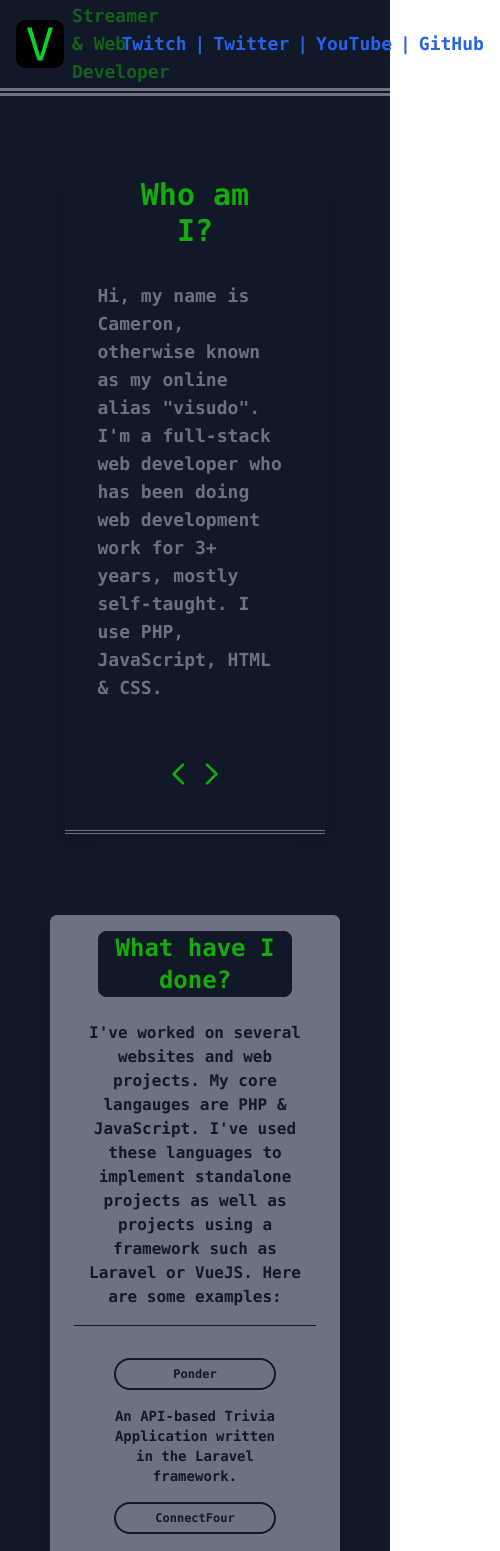
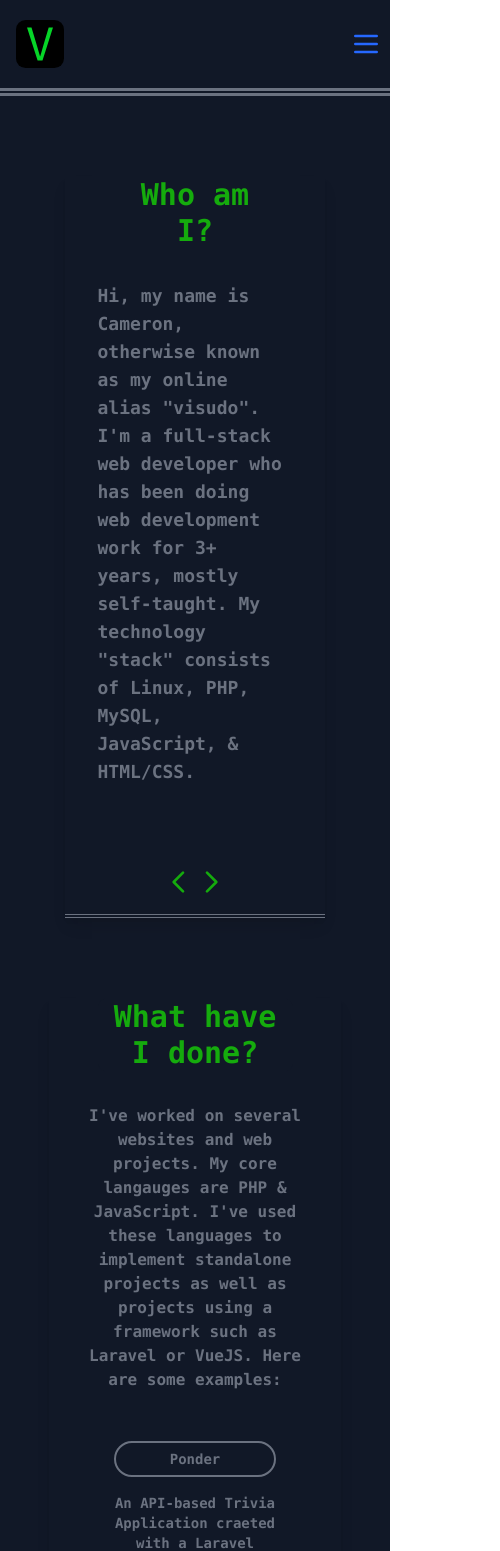
Before and after one commit to visudo20179C/portfolio, a Nuxt app: page / in a window 390 px wide. Shown: the top 1551 px of the page, 500 px wide, since content can reach past the window. Built offline with nearby package versions, Linux system fonts and the light colour scheme.

Commit message:
full responsiveness

```diff
--- a/components/Footer.vue
+++ b/components/Footer.vue
@@ -1,10 +1,10 @@
 <template>
-	<div class="flex justify-between h-48 bg-gray-900 border-double border-t-8 border-gray-500">
-		<div class="mt-auto mb-auto ml-4 text-visudo-red border border-2 border-gray-900">
+	<div class="w-full flex justify-between h-full bg-gray-900 border-double border-t-8 border-gray-500 sm:h-48 pb-10 pt-10">
+		<div class="w-3/4 hidden mt-auto mb-auto ml-4 text-visudo-red border border-2 border-gray-900 md:block">
 			{{this.selectedQuote}}
 		</div>
-		<div class="mt-auto mb-auto mr-8 text-visudo-green text-center">
-			<div class="font-bold">Are you a streamer or other content creator in need of a website or web service? Contact Me:</div>
+		<div class="m-auto text-visudo-green text-center">
+			<div class="w-1/2 mx-auto font-bold md:w-3/4">Are you a streamer or other content creator in need of a website or web service? Contact Me:</div>
 			<ul class="mt-4">
 				<li>Email:  cjkbusiness96@gmail.com</li>
 				<li>Discord: visudo#0318 </li>
--- a/components/Header.vue
+++ b/components/Header.vue
@@ -1,18 +1,65 @@
 <template>
-	<div class="flex justify-between h-24 bg-gray-900 border-double border-b-8 border-gray-500">
+	<div class="w-full h-24 bg-gray-900 border-double border-b-8 border-gray-500">
+		<div class="flex justify-between pt-5">
 			<div class="flex mt-auto mb-auto">
 				<img class="h-12 w-12 ml-4 mt-auto mb-auto" src="../static/favicon.svg"/>
-			<div class="text-lg text-visudo-green font-bold mt-auto mb-auto ml-2 animate-pulse"> Streamer & Web Developer </div>
+				<div class="text-lg text-visudo-green font-bold mt-auto mb-auto ml-2 hidden sm:block"> Streamer & Web Developer </div>
 			</div>
-		<div class="flex mt-auto mb-auto text-lg text-blue-600 font-bold">
+			<div class="hidden mt-auto mb-auto text-lg text-blue-600 font-bold sm:flex">
 				<a class="mr-2 hover:text-blue-300 transition duration-500 ease-in-out transform hover:-translate-y-1 hover:scale-60" href="https://www.twitch.tv/v1sudo" target="_blank">Twitch</a> |
 				<a class="ml-2 mr-2 hover:text-blue-300 transition duration-500 ease-in-out transform hover:-translate-y-1 hover:scale-60" href="https://www.twitter.com/v1sudo" target="_blank">Twitter</a> |
 				<a class="ml-2 mr-2 hover:text-blue-300 transition duration-500 ease-in-out transform hover:-translate-y-1 hover:scale-60" href="https://www.youtube.com/channel/UC4gq_UflDu--JuISXL4C8UQ" target="_blank">YouTube</a> |
 				<a class="ml-2 mr-4 hover:text-blue-300 transition duration-500 ease-in-out transform hover:-translate-y-1 hover:scale-60" href="https://github.com/visudo20179C" target="_blank">GitHub</a>
 			</div>
+			<div class="flex sm:hidden">
+				<button @click="toggleMenu">
+					<div v-if="!shouldToggleMenu">
+						<svg xmlns="http://www.w3.org/2000/svg" class="h-8 w-8 mr-2 text-visudo-blue" fill="none" viewBox="0 0 24 24" stroke="currentColor">
+						  <path stroke-linecap="round" stroke-linejoin="round" stroke-width="2" d="M4 6h16M4 12h16M4 18h16" />
+						</svg>
+					</div>
+					<div v-else>
+						<svg xmlns="http://www.w3.org/2000/svg" class="h-8 w-8 mr-2 text-visudo-blue" fill="none" viewBox="0 0 24 24" stroke="currentColor">
+						  <path stroke-linecap="round" stroke-linejoin="round" stroke-width="2" d="M10 14l2-2m0 0l2-2m-2 2l-2-2m2 2l2 2m7-2a9 9 0 11-18 0 9 9 0 0118 0z" />
+						</svg>
+					</div>
+				</button>
+			</div>
+		</div>
+		<transition name="fade" mode="out-in">
+			<div v-if="shouldToggleMenu" class="mt-10 w-full text-lg text-blue-600 font-bold sm:hidden absolute z-40">
+					<div class="flex flex-col text-right bg-transparent">
+						<a class="px-4 py-2 hover:text-blue-300 transition duration-500 ease-in-out transform hover:-translate-y-1 hover:scale-60" href="https://www.twitch.tv/v1sudo" target="_blank">Twitch</a>
+						<a class="px-4 py-2 hover:text-blue-300 transition duration-500 ease-in-out transform hover:-translate-y-1 hover:scale-60" href="https://www.twitter.com/v1sudo" target="_blank">Twitter</a>
+						<a class="px-4 py-2 hover:text-blue-300 transition duration-500 ease-in-out transform hover:-translate-y-1 hover:scale-60" href="https://www.youtube.com/channel/UC4gq_UflDu--JuISXL4C8UQ" target="_blank">YouTube</a>
+						<a class="px-4 py-2 hover:text-blue-300 transition duration-500 ease-in-out transform hover:-translate-y-1 hover:scale-60" href="https://github.com/visudo20179C" target="_blank">GitHub</a>
+					</div>
+			</div>
+		</transition>
 	</div>
 </template>
 
 <script>
-export default {}
+export default {
+	name: 'Header',
+	data() {
+		return {
+			shouldToggleMenu: false,
+		}
+	},
+	methods: {
+		toggleMenu() {
+			this.shouldToggleMenu = !this.shouldToggleMenu
+		}
+	},
+}
 </script>
+
+<style>
+.fade-enter-active, .fade-leave-active {
+  transition: opacity .5s;
+}
+.fade-enter, .fade-leave-to /* .fade-leave-active below version 2.1.8 */ {
+  opacity: 0;
+}
+</style>
--- a/components/Main.vue
+++ b/components/Main.vue
@@ -1,28 +1,28 @@
 <template class="bg-gray-900">
-	<div>
-		<div class="w-2/3 h-5/6 mt-20 mb-20 mx-auto bg-gray-900 border-b-4 border-double border-gray-500 shadow-lg relative sm:h-80">
+	<div class="w-full">
+		<div class="w-2/3 h-5/6 mt-20 mb-20 mx-auto bg-gray-900 border-b-4 border-double border-gray-500 shadow-lg relative lg:h-80">
 			<div class="mb-24 w-3/4 m-auto">
 				<transition name="fade" mode="out-in">
 					<div v-if="!firstShow" key="0">
-						<div class="w-2/3 text-3xl text-visudo-green font-black mb-8 mt-4 border rounded-lg bg-gray-900 border-gray-900 text-center ml-auto mr-auto">
+						<div class="w-5/6 text-3xl text-visudo-green font-black mb-8 mt-4 border rounded-lg border-gray-900 text-center ml-auto mr-auto">
 							Who am I?
 						</div>
-						<div class="text-gray-500 text-lg font-bold">
-							Hi, my name is Cameron, otherwise known as my online alias "visudo". I'm a full-stack web developer who has been doing web development work for 3+ years, mostly self-taught. I use PHP, JavaScript, HTML &amp; CSS.
+						<div class="mb-10 text-gray-500 text-lg font-bold md:mb-0">
+							Hi, my name is Cameron, otherwise known as my online alias "visudo". I'm a full-stack web developer who has been doing web development work for 3+ years, mostly self-taught. My technology "stack" consists of Linux, PHP, MySQL, JavaScript, &amp; HTML/CSS.
 						</div>
 					</div>
 					<div class="text-gray-900 text-left" v-else-if="firstShow" key="1">
-						<div class="w-2/3 text-3xl text-visudo-green font-black mb-8 mt-4 border rounded-lg bg-gray-900 border-gray-900 text-center ml-auto mr-auto">
+						<div class="w-5/6 text-3xl text-visudo-green font-black mb-8 mt-4 border rounded-lg border-gray-900 text-center ml-auto mr-auto sm:w-2/3">
 							What do I want to do?
 						</div>
-						<div class="text-gray-500 text-lg font-bold">
+						<div class="mb-10 text-gray-500 text-lg font-bold md:mb-0">
 							I want to develop websites and web services for Streamers and Content Creators alike. The benefit of hiring me compared to going with a competitor is that you get a completely customized experience. I also have extensive knowledge using 3rd-party API's such as PayPal, Twitch, Discord, and more.
 						</div>
 					</div>
 				</transition>
 			</div>
 			<div class="pb-8">
-				<div class="absolute bottom-10 left-10 right-10">
+				<div class="absolute bottom-4 left-10 right-10">
 					<div class="flex justify-center">
 						<button @click="firstShowPrev">
 							<svg xmlns="http://www.w3.org/2000/svg" class="h-8 w-8 text-visudo-green hover:text-visudo-blue" fill="none" viewBox="0 0 24 24" stroke="currentColor">
@@ -38,60 +38,60 @@
 				</div>
 			</div>
 		</div>
-		<div class="w-3/4 h-5/6 mt-4 mb-10 mx-auto bg-gray-500 border rounded-lg border-gray-900 shadow-lg font-bold">
-			<div class="w-2/3 text-2xl text-visudo-green font-black mb-6 mt-4 border rounded-lg bg-gray-900 border-gray-900 text-center ml-auto mr-auto">
+		<div class="w-3/4 h-5/6 mt-4 mb-10 mx-auto bg-gray-900 border-b-4 border-double border-gray-500 shadow-lg font-bold text-gray-500">
+			<div class="w-2/3 text-3xl text-visudo-green font-black mb-8 mt-4 border rounded-lg bg-gray-900 border-gray-900 text-center mx-auto">
 				What have I done?
 			</div>
 			<div class="divide-y divide-gray-900">
-				<div class="text-gray-900 text-center mb-4 mt-4 w-3/4 ml-auto mr-auto">
+				<div class="text-center mb-4 mt-4 w-3/4 ml-auto mr-auto">
 					I've worked on several websites and web projects. My core langauges are PHP &amp; JavaScript. I've used these languages to implement standalone projects as well as projects using a framework such as Laravel or VueJS. Here are some examples:
 				</div>
-				<div class="text-gray-900 text-left ml-2 w-5/6 ml-auto mr-auto text-sm mb-12 pt-8 flex flex-col justify-between sm:flex-row">
-					<div class="flex flex-col"><a href="https://staging.ponder-app.org/" target="_blank" class="w-2/3 ml-auto mr-auto text-gray-900 text-center text-xs sm:text-md border-2 rounded-full py-1.5 px-3 border-gray-900 text-md font-black hover:text-visudo-blue hover:border-visudo-blue transition duration-500 ease-in-out transform hover:-translate-y-1 hover:scale-60">Ponder</a><div class="w-2/3 m-auto mt-4 mb-4 text-center">An API-based Trivia Application written in the Laravel framework.</div></div>
-					<div class="flex flex-col"><a href="https://connect-four.visudo.me/" target="_blank" class="w-2/3 ml-auto mr-auto text-gray-900 text-center text-xs sm:text-md border-2 rounded-full py-1.5 px-3 border-gray-900 text-md font-black hover:text-visudo-blue hover:border-visudo-blue transition duration-500 ease-in-out transform hover:-translate-y-1 hover:scale-60">ConnectFour</a><div class="w-2/3 m-auto mt-4 mb-4 text-center">A web-based version of the game "Connect-Four" in the VueJS framework.<a href="https://github.com/visudo20179C/connect-four" target="_blank"><img src="../static/GitHub-Mark-32px.png" class="m-auto mt-4"/></a></div></div>
-					<div class="flex flex-col"><a href="https://apex-stats.visudo.me/" target="_blank" class="w-2/3 ml-auto mr-auto text-gray-900 text-center text-xs sm:text-md border-2 rounded-full py-1.5 px-3 border-gray-900 text-md font-black hover:text-visudo-blue hover:border-visudo-blue transition duration-500 ease-in-out transform hover:-translate-y-1 hover:scale-60">ApexPlayerStats</a><div class="w-2/3 m-auto mt-4 text-center">A hobby project that was inspired by my love for gaming. Another in VueJS.<a href="https://github.com/visudo20179C/apex-player-stats" target="_blank"><img src="../static/GitHub-Mark-32px.png" class="m-auto mt-4"/></a></div></div>
+				<div class="text-left ml-2 w-5/6 ml-auto mr-auto text-sm mb-12 pt-8 flex flex-col justify-evenly lg:flex-row">
+					<div class="flex flex-col"><a href="https://staging.ponder-app.org/" target="_blank" class="w-2/3 ml-auto mr-auto text-gray-500 text-center border-2 rounded-full py-1.5 px-3 border-gray-500 text-sm font-black hover:text-visudo-blue hover:border-visudo-blue transition duration-500 ease-in-out transform hover:-translate-y-1 hover:scale-60 text-md sm:text-md md:text-sm lg:text-lg">Ponder</a><div class="w-2/3 m-auto mt-4 mb-4 text-center">An API-based Trivia Application craeted with a Laravel back-end and InertiaJS front-end.</div></div>
+					<div class="flex flex-col"><a href="https://connect-four.visudo.me/" target="_blank" class="w-2/3 ml-auto mr-auto text-gray-500 text-center border-2 rounded-full py-1.5 px-3 border-gray-500 text-sm font-black hover:text-visudo-blue hover:border-visudo-blue transition duration-500 ease-in-out transform hover:-translate-y-1 hover:scale-60 text-md sm:text-sm md:text-sm lg:text-lg">Connect Four</a><div class="w-2/3 m-auto mt-4 mb-4 text-center">A web-based version of the game "Connect-Four" with a VueJS front-end and socket.io back-end.<a href="https://github.com/visudo20179C/connect-four" target="_blank"><img src="../static/GitHub-Mark-Light-32px.png" class="m-auto mt-4"/></a></div></div>
+					<div class="flex flex-col"><a href="https://apex-stats.visudo.me/" target="_blank" class="w-2/3 ml-auto mr-auto text-gray-500 text-center border-2 rounded-full py-1.5 px-3 border-gray-500 text-sm font-black hover:text-visudo-blue hover:border-visudo-blue transition duration-500 ease-in-out transform hover:-translate-y-1 hover:scale-60 text-md sm:text-md md:text-sm lg:text-lg">Apex Stats</a><div class="w-2/3 m-auto mt-4 text-center">A hobby project that was inspired by my love for gaming. This is a "server-less" VueJS project.<a href="https://github.com/visudo20179C/apex-player-stats" target="_blank"><img src="../static/GitHub-Mark-Light-32px.png" class="m-auto mt-4"/></a></div></div>
 				</div>
 			</div>
 		</div>
-		<div class="w-2/3 text-3xl text-visudo-green font-black mb-6 mt-4 text-center ml-auto mr-auto">
+		<div class="w-2/3 text-3xl text-visudo-green font-black mb-8 mt-4 text-center ml-auto mr-auto">
 			Things I can create:
 		</div>
-		<div class="mx-auto h-60 w-3/4 flex flex-row justify-evenly items-top mb-10 text-center text-gray-900 font-bold sm:h-80">
-			<div class="w-1/4 border border-2 rounded-lg border-gray-900 bg-gray-500 transition duration-500 ease-in-out transform hover:-translate-y-1 hover:scale-110">
-				<div class="ml-auto mr-auto mt-4 md:text-lg mb-4">Node.js Micro-services</div>
-				<img src="../static/Node.js_logo.svg" class="m-auto w-2/3 h-2/3"/>
+		<div class="mx-auto h-3/4 w-3/4 flex flex-col justify-evenly items-top mb-10 pb-10 text-center text-gray-900 font-bold lg:h-80 lg:flex-row">
+			<div class="w-1/2 mx-auto border border-2 rounded-lg border-gray-500 bg-gray-900 transition duration-500 ease-in-out transform hover:-translate-y-1 hover:scale-110 lg:w-1/4">
+				<div class="mx-auto mt-4 md:text-lg mb-4 text-visudo-green font-black">Node.js Micro-services</div>
+				<img src="../static/Node.js_logo.svg" class="m-auto w-2/3 h-2/3 pb-4 lg:pb-0"/>
 			</div>
-			<div class="w-1/4 border border-2 rounded-lg border-gray-900 bg-gray-500 transition duration-500 ease-in-out transform hover:-translate-y-1 hover:scale-110">
-				<div class="ml-auto mr-auto mt-4 md:text-lg mb-4">CRUD applications</div>
-				<img src="../static/lara.svg" class="m-auto w-2/3 h-2/3"/>
+			<div class="w-1/2 mx-auto mt-6 border border-2 rounded-lg border-gray-500 bg-gray-900 transition duration-500 ease-in-out transform hover:-translate-y-1 hover:scale-110 lg:w-1/4 lg:mt-0">
+				<div class="ml-auto mr-auto mt-4 md:text-lg mb-4 text-visudo-green font-black">CRUD applications</div>
+				<img src="../static/lara.svg" class="m-auto w-2/3 h-2/3 pb-4 lg:pb-0"/>
 			</div>
-			<div class="w-1/4 border border-2 rounded-lg border-gray-900 bg-gray-500 transition duration-500 ease-in-out transform hover:-translate-y-1 hover:scale-110">
-				<div class="ml-auto mr-auto mt-4 md:text-lg mb-4">Single Page Applications</div>
-				<img src="../static/Vue.js_Logo_2.svg" class="m-auto w-2/3 h-2/3"/>
+			<div class="w-1/2 mx-auto mt-6 border border-2 rounded-lg border-gray-500 bg-gray-900 transition duration-500 ease-in-out transform hover:-translate-y-1 hover:scale-110 lg:w-1/4 lg:mt-0">
+				<div class="ml-auto mr-auto mt-4 md:text-lg mb-4 text-visudo-green font-black">Single Page Applications</div>
+				<img src="../static/Vue.js_Logo_2.svg" class="m-auto w-2/3 h-2/3 pb-4 lg:pb-0"/>
 			</div>
 		</div>
 		<div class="w-2/3 text-3xl text-visudo-green font-black mb-6 mt-4 text-center ml-auto mr-auto">
 			Services I can integrate:
 		</div>
-		<div class="mx-auto h-60 w-3/4 flex flex-row justify-evenly items-top mb-10 text-center text-gray-900 font-bold sm:h-80">
-			<div class="w-1/4 border border-2 rounded-lg border-gray-900 bg-gray-500 transition duration-500 ease-in-out transform hover:-translate-y-1 hover:scale-110">
-				<div class="ml-auto mr-auto mt-4 text-lg mb-4">Discord</div>
-				<img src="../static/js_discord-ar21.svg" class="m-auto w-2/3 h-2/3"/>
+		<div class="mx-auto h-3/4 w-3/4 flex flex-col justify-evenly items-top mb-10 pb-10 text-center text-gray-900 font-bold lg:h-80 lg:flex-row border-b-4 border-double border-gray-500">
+			<div class="w-1/2 mx-auto border border-2 rounded-lg border-gray-500 bg-gray-900 transition duration-500 ease-in-out transform hover:-translate-y-1 hover:scale-110 lg:w-1/4">
+				<div class="ml-auto mr-auto mt-4 text-lg mb-4 text-visudo-green font-black">Discord</div>
+				<img src="../static/js_discord-ar21.svg" class="m-auto w-2/3 h-2/3 pb-4 lg:pb-0"/>
 			</div>
-			<div class="w-1/4 border border-2 rounded-lg border-gray-900 bg-gray-500 transition duration-500 ease-in-out transform hover:-translate-y-1 hover:scale-110">
-				<div class="ml-auto mr-auto mt-4 text-lg mb-4">Twitch</div>
-				<img src="../static/Twitch_logo.svg" class="m-auto w-2/3 h-2/3"/>
+			<div class="w-1/2 mx-auto mt-6 border border-2 rounded-lg border-gray-500 bg-gray-900 transition duration-500 ease-in-out transform hover:-translate-y-1 hover:scale-110 lg:w-1/4 lg:mt-0">
+				<div class="ml-auto mr-auto mt-4 text-lg mb-4 text-visudo-green font-black">Twitch</div>
+				<img src="../static/Twitch_logo.svg" class="m-auto w-2/3 h-2/3 pb-4 lg:pb-0"/>
 			</div>
-			<div class="w-1/4 border border-2 rounded-lg border-gray-900 bg-gray-500 transition duration-500 ease-in-out transform hover:-translate-y-1 hover:scale-110">
-				<div class="ml-auto mr-auto mt-4 text-lg mb-16">GitHub</div>
-				<img src="../static/GitHub_Logo.png" class="m-auto"/>
+			<div class="w-1/2 mx-auto mt-6 border border-2 rounded-lg border-gray-500 bg-gray-900 transition duration-500 ease-in-out transform hover:-translate-y-1 hover:scale-110 lg:w-1/4 lg:mt-0">
+				<div class="ml-auto mr-auto mt-4 text-lg mb-16 text-visudo-green font-black">GitHub</div>
+				<img src="../static/GitHub_Logo_White.png" class="m-auto pb-4 lg:pb-0"/>
 			</div>
 		</div>
-		<div class="w-2/3 text-3xl text-visudo-green font-black mb-4 mt-4 text-center ml-auto mr-auto">
+		<div class="w-2/3 text-3xl text-visudo-green font-black mb-4 mt-4 text-center mx-auto">
 			My Twitch Channel:
 		</div>
-		<div class="mb-10 w-3/4 ml-auto mr-auto">
-			<div class="border border-2 rounded-lg border-gray-900 bg-gray-500 pt-10 pb-10" ref="tVideo"/>
+		<div class="mb-10 w-5/6 mx-auto sm:w-3/4">
+			<div class="" ref="tVideo"/>
 		</div>
 	</div>
 </template>
```
Also changed, not shown: static/GitHub-Mark-Light-32px.png (added), static/GitHub_Logo_White.png (added). Lines whose indentation alone changed are shown as unchanged.
